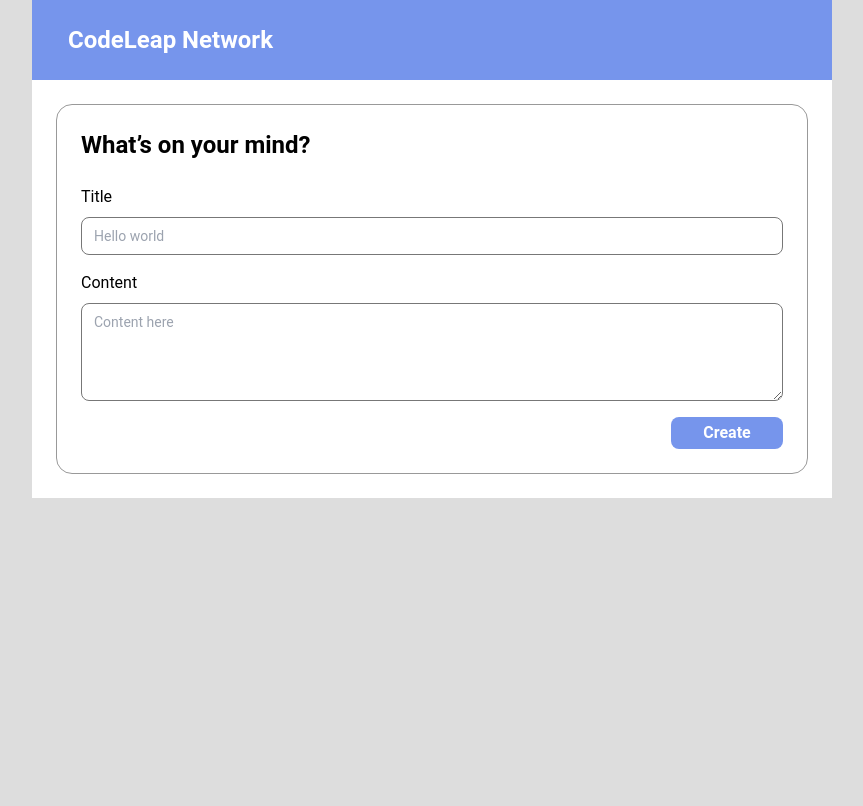
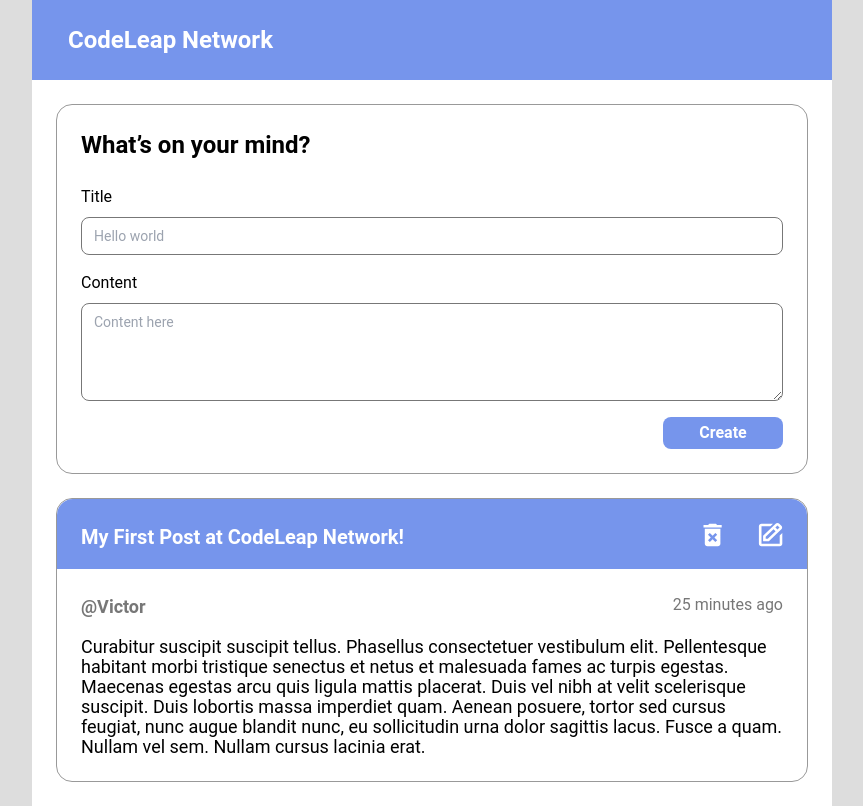
Before and after one commit to jpkiyoshi/codeleap-frontend-test, a Next.js app: page /main-screen in a window 1280 px wide. Shown: the whole page, without its empty margins (208-1071 px from the left). Built offline with nearby package versions, Linux system fonts and the light colour scheme.

Commit message:
add postcard component

```diff
--- a/components/CreatePost.jsx
+++ b/components/CreatePost.jsx
@@ -21,7 +21,7 @@
 					placeholder='Content here'
 					className='border-[#777777] rounded-lg border py-2 text-sm px-3 mb-4'
 				></textarea>
-				<button className='bg-[#7695EC] font-bold text-white text-base w-28 h-8 rounded-lg self-end'>
+				<button className='bg-[#7695EC] font-bold text-white text-base w-[120px] h-8 rounded-lg self-end'>
 					Create
 				</button>
 			</form>
--- a/components/PostCard.jsx
+++ b/components/PostCard.jsx
@@ -1,4 +1,68 @@
 const PostCard = () => {
-	return <div>PostCard</div>;
+	return (
+		<article className='border rounded-2xl border-[#999999]'>
+			<div className='bg-[#7695EC] flex justify-between h-[70px] p-6 rounded-t-2xl'>
+				<h2 className='mb-6 text-xl font-bold text-white'>
+					My First Post at CodeLeap Network!
+				</h2>
+				<div className='flex gap-9'>
+					<svg
+						width='19'
+						height='24'
+						viewBox='0 0 19 24'
+						fill='none'
+						xmlns='http://www.w3.org/2000/svg'
+					>
+						<path
+							d='M1.80087 20.75C1.80087 22.125 2.971 23.25 4.40115 23.25H14.8023C16.2324 23.25 17.4025 22.125 17.4025 20.75V5.75H1.80087V20.75ZM4.99921 11.85L6.83241 10.0875L9.6017 12.7375L12.358 10.0875L14.1912 11.85L11.4349 14.5L14.1912 17.15L12.358 18.9125L9.6017 16.2625L6.84541 18.9125L5.01221 17.15L7.76851 14.5L4.99921 11.85ZM14.1522 2L12.852 0.75H6.35136L5.05122 2H0.500732V4.5H18.7027V2H14.1522Z'
+							fill='white'
+						/>
+					</svg>
+					<div className='relative'>
+						<svg
+							width='25'
+							height='24'
+							viewBox='0 0 25 24'
+							fill='none'
+							xmlns='http://www.w3.org/2000/svg'
+						>
+							<path
+								d='M3.50067 23.25H21.7026C23.1367 23.25 24.3029 22.1287 24.3029 20.75V9.915L21.7026 12.415V20.75H7.6065C7.5727 20.75 7.5376 20.7625 7.50379 20.7625C7.46089 20.7625 7.41798 20.7512 7.37378 20.75H3.50067V3.25H12.4027L15.003 0.75H3.50067C2.06661 0.75 0.900391 1.87125 0.900391 3.25V20.75C0.900391 22.1287 2.06661 23.25 3.50067 23.25Z'
+								fill='white'
+							/>
+						</svg>
+						<svg
+							className='absolute top-0 right-0'
+							width='20'
+							height='19'
+							viewBox='0 0 20 19'
+							fill='none'
+							xmlns='http://www.w3.org/2000/svg'
+						>
+							<path
+								d='M0.100952 18.2663L5.83846 18.2475L18.3614 6.3225C18.8528 5.85 19.1233 5.2225 19.1233 4.555C19.1233 3.8875 18.8528 3.26 18.3614 2.7875L16.2994 0.805C15.3165 -0.14 13.6016 -0.135 12.6265 0.80125L0.100952 12.7288V18.2663ZM14.461 2.5725L16.5269 4.55125L14.4506 6.52875L12.3886 4.5475L14.461 2.5725ZM2.70123 13.7713L10.5411 6.305L12.6031 8.2875L4.76455 15.7513L2.70123 15.7575V13.7713Z'
+								fill='white'
+							/>
+						</svg>
+					</div>
+				</div>
+			</div>
+			<div className='p-6'>
+				<div className='flex justify-between text-[#777777] font-normal mb-4'>
+					<h3 className='text-lg font-bold text-[#777777]'>@Victor</h3>
+					<p className=''>25 minutes ago</p>
+				</div>
+				<p className='text-lg font-normal leading-5'>
+					Curabitur suscipit suscipit tellus. Phasellus consectetuer vestibulum
+					elit. Pellentesque habitant morbi tristique senectus et netus et
+					malesuada fames ac turpis egestas. Maecenas egestas arcu quis ligula
+					mattis placerat. Duis vel nibh at velit scelerisque suscipit. Duis
+					lobortis massa imperdiet quam. Aenean posuere, tortor sed cursus
+					feugiat, nunc augue blandit nunc, eu sollicitudin urna dolor sagittis
+					lacus. Fusce a quam. Nullam vel sem. Nullam cursus lacinia erat.
+				</p>
+			</div>
+		</article>
+	);
 };
 export default PostCard;
--- a/pages/main-screen.js
+++ b/pages/main-screen.js
@@ -1,5 +1,6 @@
 import CreatePost from '@/components/CreatePost';
 import Header from '@/components/Header';
+import PostCard from '@/components/PostCard';
 
 const MainScreen = () => {
 	return (
@@ -7,6 +8,7 @@
 			<Header />
 			<main className='max-w-[800px] mx-auto flex flex-col bg-white p-6 gap-6'>
 				<CreatePost />
+				<PostCard />
 			</main>
 		</>
 	);
--- a/styles/globals.css
+++ b/styles/globals.css
@@ -1,7 +1,7 @@
 @tailwind base;
 @tailwind components;
 @tailwind utilities;
-@import url('https://fonts.googleapis.com/css2?family=Roboto:wght@500;700&display=swap');
+@import url('https://fonts.googleapis.com/css2?family=Roboto:wght@400;500;700&display=swap');
 
 body {
 	font-family: 'Roboto', sans-serif;
```
